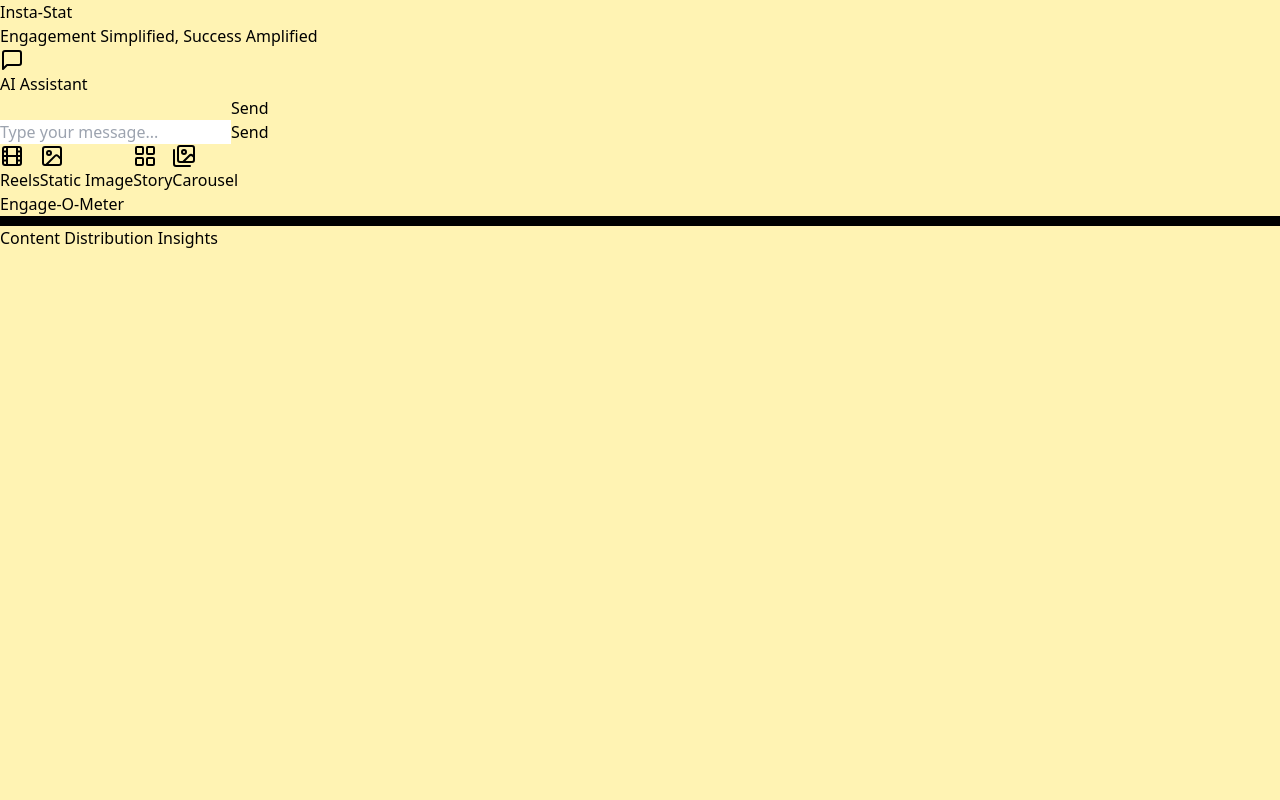
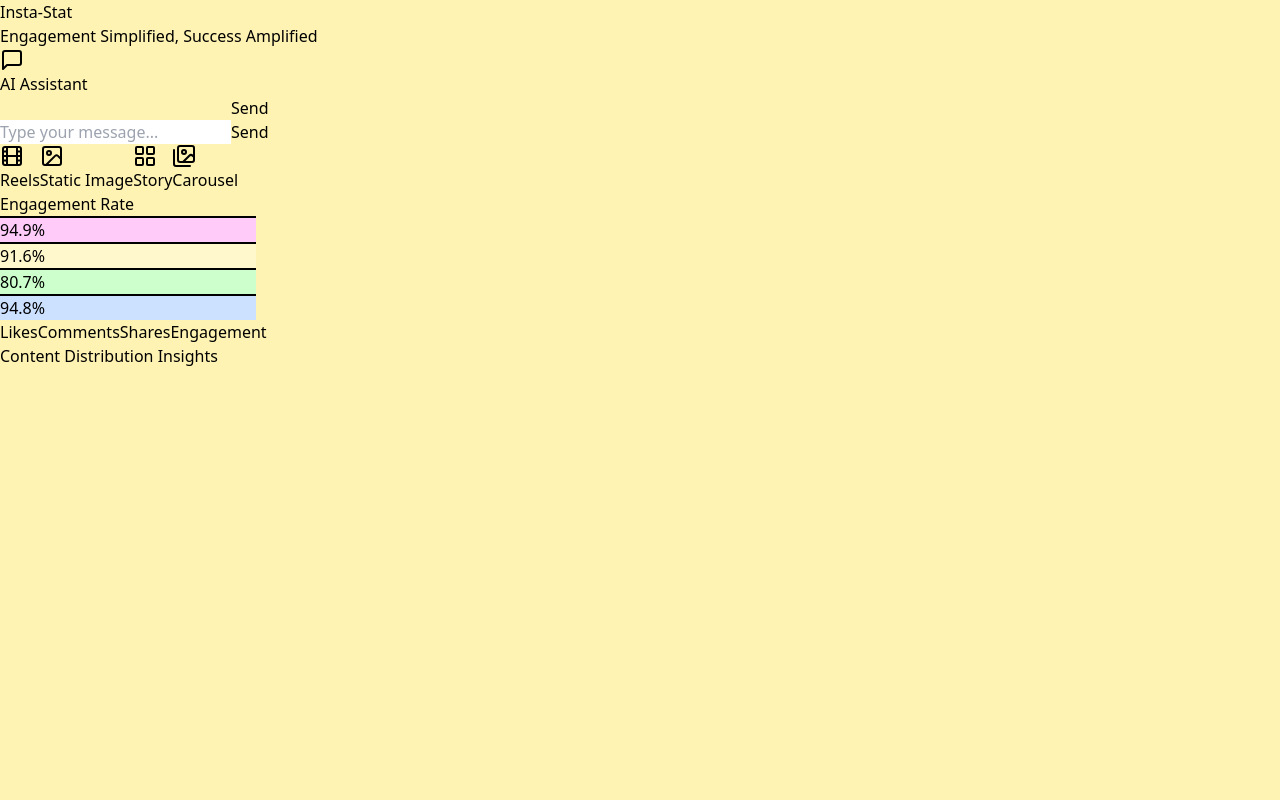
Before and after one commit to nate1029/insta-stat, a Next.js app: page / in a window 1280 px wide. Shown: the top 800 px of the page. Built offline with nearby package versions, Linux system fonts and the light colour scheme.

Commit message:
Stats graph and team section updated

```diff
--- a/src/components/StatsGraph.tsx
+++ b/src/components/StatsGraph.tsx
@@ -1,50 +1,90 @@
 import React from 'react';
 
+type StatsType = 'carousel' | 'reels' | 'static' | 'story';
+
 interface StatsGraphProps {
-  activeOption: string;
+  activeOption: StatsType;
 }
 
+// Define the stats for each type
+const statsData: Record<StatsType, { likes: number; comments: number; shares: number; engagement: number }> = {
+  carousel: {
+    likes: 77.9,
+    comments: 89.2,
+    shares: 97.4,
+    engagement: 78.8,
+  },
+  reels: {
+    likes: 94.9,
+    comments: 91.6,
+    shares: 80.7,
+    engagement: 94.8,
+  },
+  static: {
+    likes: 72.1,
+    comments: 83.0,
+    shares: 68.5,
+    engagement: 82.9,
+  },
+  story: {
+    likes: 98.0,
+    comments: 94.1,
+    shares: 84.1,
+    engagement: 99.99,
+  },
+};
+
 const StatsGraph = ({ activeOption }: StatsGraphProps) => {
+  // Function to get stats based on the active option
   const getGraphData = () => {
-    switch (activeOption) {
-      case 'reels':
-        return { height: '80%', color: '#fff8cc' };
-      case 'static':
-        return { height: '60%', color: '#fff8cc' };
-      case 'story':
-        return { height: '70%', color: '#fff8cc' };
-      case 'carousel':
-        return { height: '100%', color: '#fff8cc' };
-      default:
-        return { height: '50%', color: '#fff8cc' };
-    }
+    const data = statsData[activeOption]; // Access the stats directly using the typed key
+    return [
+      { label: 'Likes', value: data.likes, color: '#ffccf9' },
+      { label: 'Comments', value: data.comments, color: '#fff8cc' },
+      { label: 'Shares', value: data.shares, color: '#ccffcc' },
+      { label: 'Engagement', value: data.engagement, color: '#cce0ff' },
+    ];
   };
 
-  const { height, color } = getGraphData();
+  const graphData = getGraphData();
 
   return (
     <div className="border-2 border-black p-6 w-96">
-      <h3 className="text-lg font-mono mb-4">Engage-O-Meter</h3>
+      <h3 className="text-lg font-mono mb-4">Engagement Rate</h3>
       <div className="h-64 flex items-end space-x-6">
-        {[1, 2, 3, 4, 5].map((bar) => (
+        {graphData.map((bar) => (
           <div
-            key={bar}
-            className="flex-1 bg-white border-2 border-black relative group"
-            style={{ height: '100%' }}
+            key={bar.label}
+            className="bg-white border-2 border-black relative group"
+            style={{
+              height: '100%',
+              width: '20%', // Fixed width for all bars
+            }}
           >
             <div
               className="absolute bottom-0 w-full transition-all duration-500"
               style={{
-                height,
-                backgroundColor: color,
-                borderTop: '2px solid black'
+                height: `${bar.value}%`, // Adjust the height based on value
+                backgroundColor: bar.color,
+                borderTop: '2px solid black',
               }}
-            />
+            >
+              <span className="absolute -top-6 left-1/2 -translate-x-1/2 text-sm font-mono whitespace-nowrap">
+                {bar.value.toFixed(1)}%
+              </span>
+            </div>
           </div>
+        ))}
+      </div>
+      <div className="flex justify-between mt-4">
+        {graphData.map((bar) => (
+          <span key={bar.label} className="text-sm font-mono text-center" style={{ width: '20%' }}>
+            {bar.label}
+          </span>
         ))}
       </div>
     </div>
   );
-}
+};
 
 export default StatsGraph;
--- a/src/components/TeamSection.tsx
+++ b/src/components/TeamSection.tsx
@@ -1,5 +1,3 @@
-export const runtime = "edge";
-
 import React from 'react';
 
 const TeamSection = () => {
@@ -9,12 +7,32 @@ const TeamSection = () => {
       <h2 className="text-2xl font-bold text-gray-800 mb-6">Team</h2>
       <div className="flex justify-center space-x-8">
         <div className="flex flex-col items-center">
-          <div className="w-16 h-16 rounded-full bg-gradient-to-r from-blue-400 to-blue-600" />
-          <p className="mt-2 font-medium text-gray-700">Team Member 1</p>
+          <a
+            href="https://www.linkedin.com/in/naiteek-choksi-7205b2227/"
+            target="_blank"
+            rel="noopener noreferrer"
+          >
+            <img
+              src="/images/naiteek-pic.jpg"
+              alt="Naiteek Chokshi"
+              className="w-16 h-16 rounded-full object-cover"
+            />
+          </a>
+          <p className="mt-2 font-medium text-gray-700">Naiteek Chokshi</p>
         </div>
         <div className="flex flex-col items-center">
-          <div className="w-16 h-16 rounded-full bg-gradient-to-r from-purple-400 to-purple-600" />
-          <p className="mt-2 font-medium text-gray-700">Team Member 2</p>
+          <a
+            href="https://www.instagram.com/divyx.29/"
+            target="_blank"
+            rel="noopener noreferrer"
+          >
+            <img
+              src="/images/divya-pic.jpg"
+              alt="Divya Machhi"
+              className="w-16 h-16 rounded-full object-cover"
+            />
+          </a>
+          <p className="mt-2 font-medium text-gray-700">Divya Machhi</p>
         </div>
       </div>
     </div>
```
Also changed, not shown: public/images/divya-pic.jpg (added), public/images/naiteek-pic.jpg (added).
